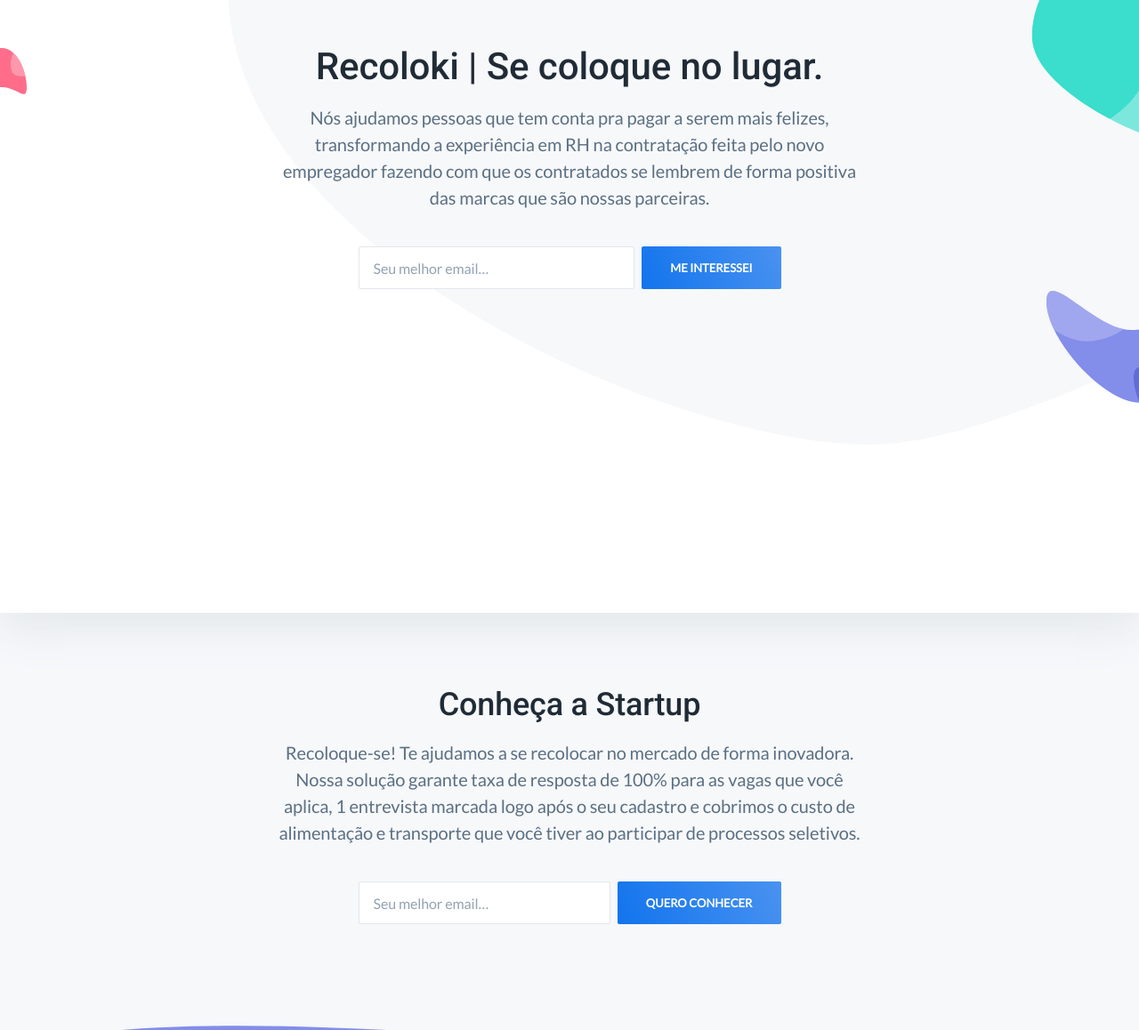
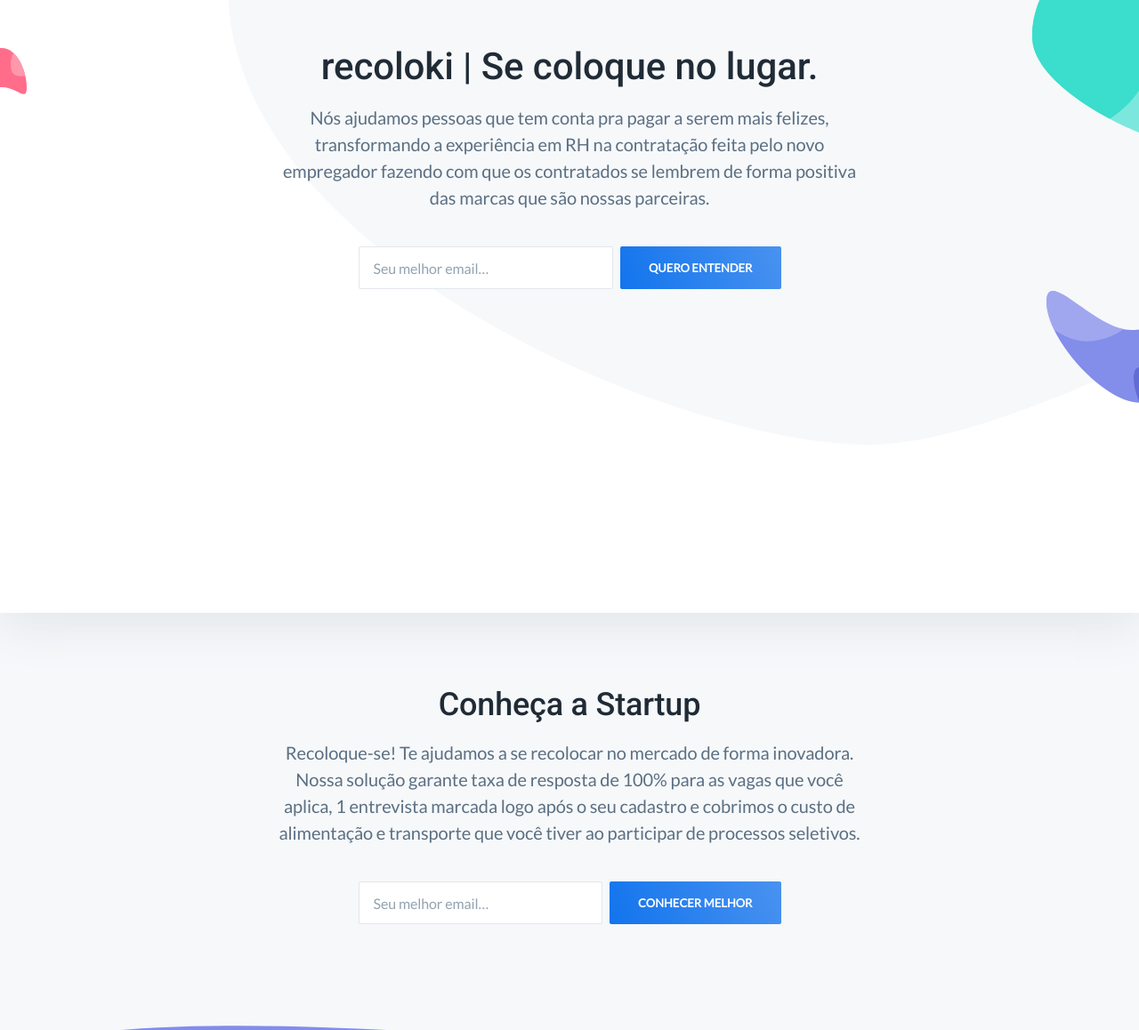
Before and after one commit to vitorfrancobra/recoloki, a plain HTML site: page index.html in a window 1280 px wide. Shown: the part 111-1269 px from the top of the page at 89% size. Drawn offline with nearby package versions, Linux system fonts and the light colour scheme.

Commit message:
Add files via upload

```diff
--- a/index.html
+++ b/index.html
@@ -4,7 +4,7 @@
     <meta charset="utf-8">
     <meta http-equiv="X-UA-Compatible" content="IE=edge">
     <meta name="viewport" content="width=device-width, initial-scale=1">
-    <title>Recoloki - Se coloque no lugar.</title>
+    <title>recoloki - Se coloque no lugar.</title>
     <link href="https://fonts.googleapis.com/css?family=Lato:400,400i|Roboto:500" rel="stylesheet">
     <link rel="stylesheet" href="dist/css/style.css">
     <script src="https://unpkg.com/scrollreveal@4.0.0/dist/scrollreveal.min.js"></script>
@@ -19,7 +19,7 @@
                         <h1 class="m-0">
                             <a href="#">
                                 <svg width="32" height="32" viewBox="0 0 32 32" xmlns="http://www.w3.org/2000/svg">
-                                    <title>Recoloki</title>
+                                    <title>recoloki</title>
                                     <defs>
                                         <linearGradient x1="100%" y1="0%" x2="0%" y2="100%" id="logo-gradient-b">
                                             <stop stop-color="#39D8C8" offset="0%"/>
@@ -51,14 +51,14 @@
             <section class="hero text-center">
                 <div class="container-sm">
                     <div class="hero-inner">
-                        <h1 class="hero-title h2-mobile mt-0 is-revealing">Recoloki | Se coloque no lugar.</h1>
+                        <h1 class="hero-title h2-mobile mt-0 is-revealing">recoloki | Se coloque no lugar.</h1>
                         <p class="hero-paragraph is-revealing">Nós ajudamos pessoas que tem conta pra pagar a serem mais felizes, transformando a experiência em RH na contratação feita pelo novo empregador fazendo com que os contratados se lembrem de forma positiva das marcas que são nossas parceiras.</p>
                         <div class="hero-form newsletter-form field field-grouped is-revealing">
                             <div class="control control-expanded">
                             <form action="https://recoloki.us20.list-manage.com/subscribe/post?u=ac2e6c133193969801e1d9d94&amp;id=ba4858918f" method="POST" >
                                 <input class="input"type="email" value="" name="EMAIL" placeholder="Seu melhor email&hellip;">                            </div>
                             <div class="control">
-                                <input type="submit" value="Me interessei" class="button button-primary button-block button-shadow" >
+                                <input type="submit" value="Quero Entender" class="button button-primary button-block button-shadow" >
                             </form>
                             </div>
                         </div>
@@ -153,7 +153,7 @@
                                 <input class="input"type="email" value="" name="EMAIL" placeholder="Seu melhor email&hellip;">
                             </div>
                             <div class="control">
-                                <input type="submit" value="Quero Conhecer" class="button button-primary button-block button-shadow">
+                                <input type="submit" value="Conhecer Melhor" class="button button-primary button-block button-shadow">
                             </form>
                             </div>
                         </div>
@@ -168,7 +168,7 @@
                     <div class="brand footer-brand">
                         <a href="#">
                             <svg width="32" height="32" viewBox="0 0 32 32" xmlns="http://www.w3.org/2000/svg">
-                                <title>Recoloki</title>
+                                <title>recoloki</title>
                                 <defs>
                                     <path d="M32 16H16v16H2a2 2 0 0 1-2-2V2a2 2 0 0 1 2-2h28a2 2 0 0 1 2 2v14z" id="logo-gradient-footer-a"/>
                                     <linearGradient x1="50%" y1="50%" y2="100%" idn="logo-gradient-footer-b">
```
